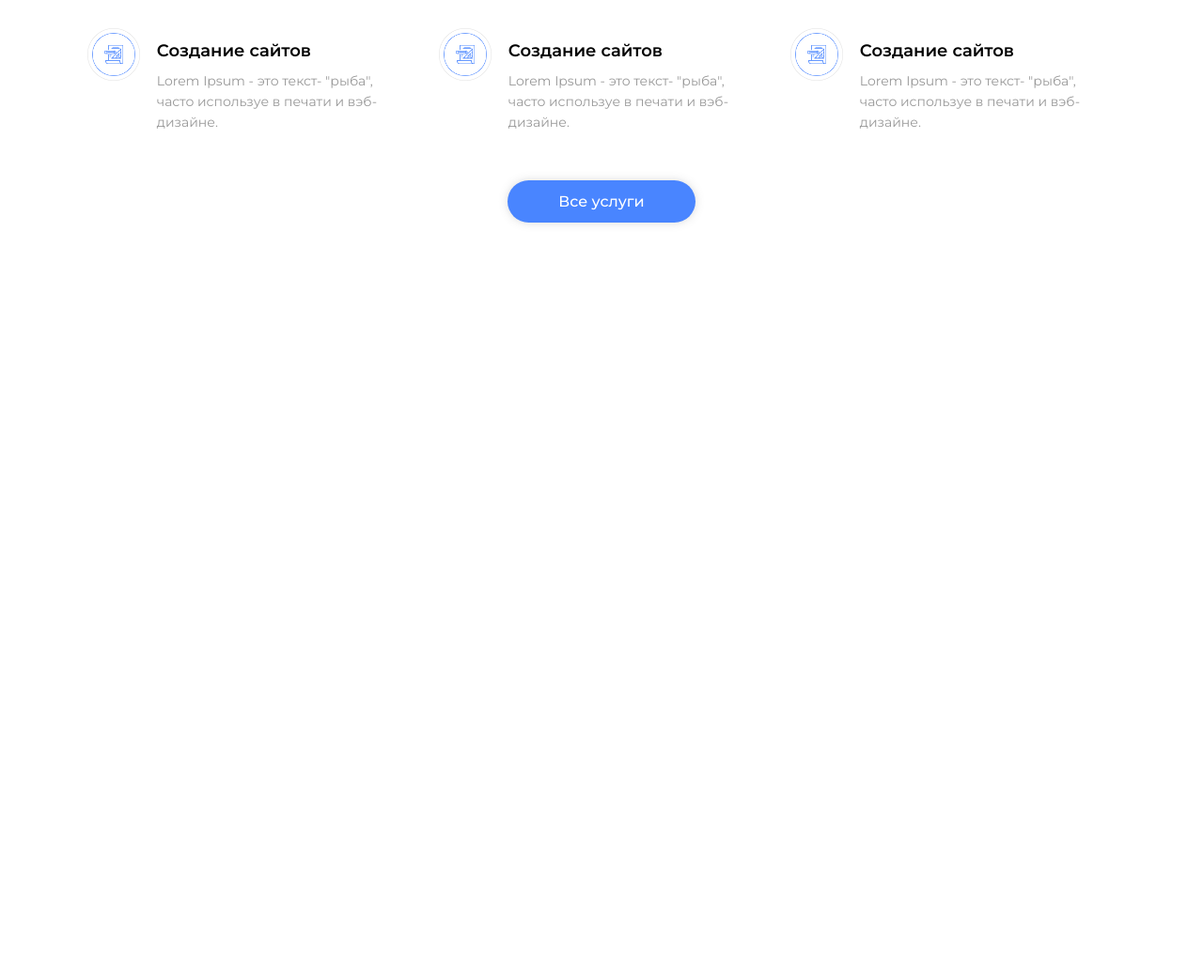
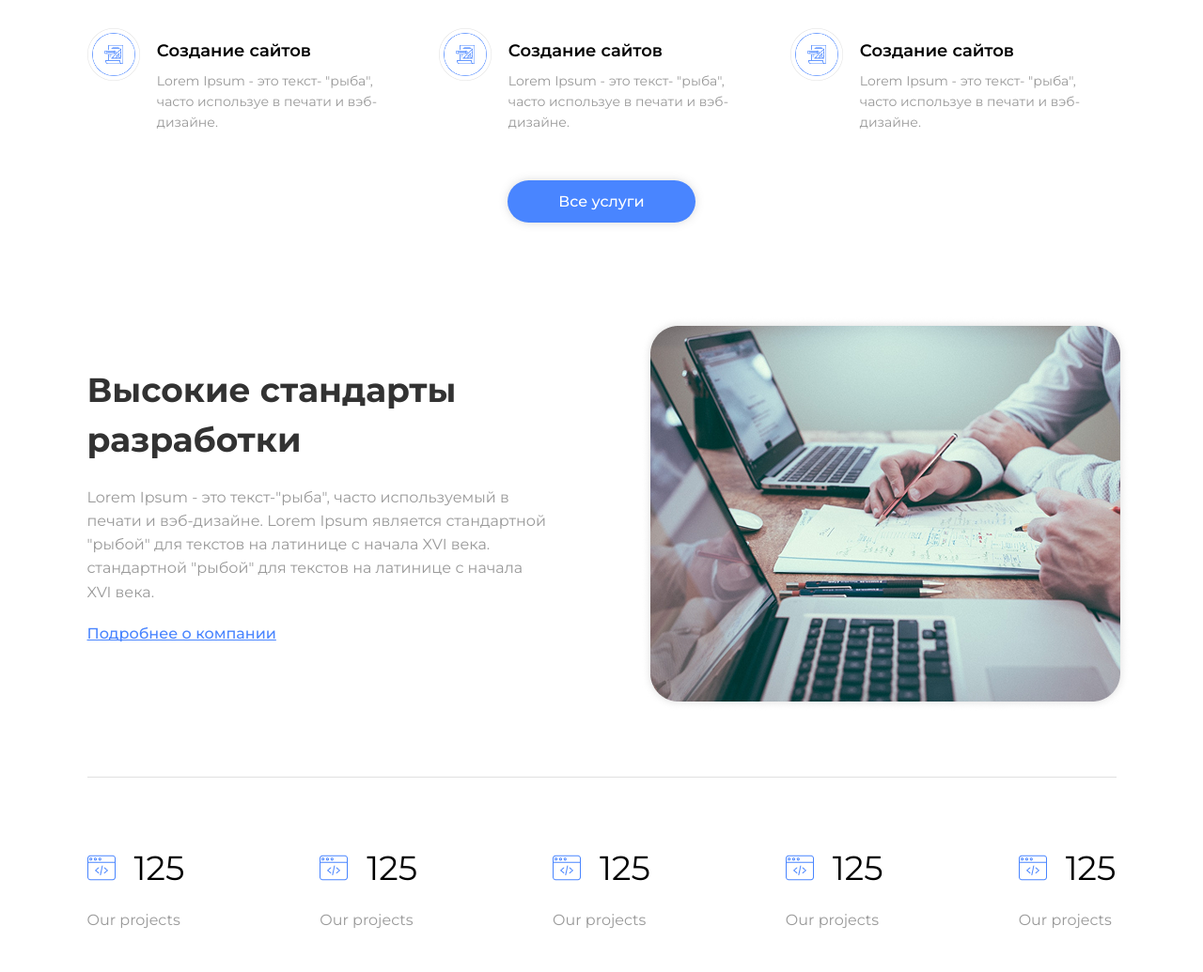
Before and after one commit to KonstantinOstapiuk/Templates_4, a plain HTML site: page index.html in a window 1280 px wide. Shown: the part 1153-2188 px from the top of the page at 94% size. Before the commit the page ends 1490 px from the top, so only its background shows below. Drawn offline with Linux system fonts and the light colour scheme; files whose address does not match are found by name.

Commit message:
aboutUs section

```diff
--- a/esets/styles/style.css
+++ b/esets/styles/style.css
@@ -114,7 +114,6 @@ body {
 .servicesMenu {
     display: flex;
     gap: 27px;
-
 }
 
 .servicesCard {
@@ -130,9 +129,9 @@ body {
 }.serviceImg {
     width: 100%;
     height: 100%;
-     object-fit: contain;
+    object-fit: contain;
 }
-.servicesCardText {
+.servicesCardWrapper {
     margin-top: 40px;
 }
 .servicesCardTitle {
@@ -150,3 +149,85 @@ body {
     color: var(--grey);
 }
 /* services===================================== */
+.aboutUs .conteiner{
+    display: flex;
+    flex-direction: column;
+}
+.aboutUsWrapper {
+    display: flex;
+    align-items: center;
+    gap: 100px;
+    margin-bottom: 90px;
+}
+.aboutUsText {
+    max-width: 489px;
+    height: 295px;
+    display: flex;
+    flex-direction: column;
+    justify-content: space-between;
+}
+.aboutUsTitle {
+    font-family: var(--font-family);
+    font-weight: 700;
+    font-size: 36px;
+    line-height: 146%;
+    color: var(--dark)
+}
+.aboutUsSubtitle {
+    font-family: var(--font-family);
+    font-weight: 400;
+    font-size: 16px;
+    line-height: 158%;
+    color: var(--grey);
+}
+.aboutUsHref {
+    font-family: var(--font-family);
+    font-weight: 500;
+    font-size: 16px;
+    text-decoration: underline;
+    text-decoration-skip-ink: none;
+    color: var(--accent);
+}
+.aboutUsImg {
+    border-radius: 30px;
+    width: 500px;
+    height: 400px;
+}
+.aboutUsImg .img {
+    width: 100%;
+    height: 100%;
+    object-fit: contain;
+}
+.aboutUsMenu {
+    display: flex;
+    justify-content: space-between;
+    align-items: center;
+    border-top: 1px solid var(--light-grey);
+    padding: 70px 0;
+}
+.aboutUsNum {
+    max-width: 104px;
+    height: 67px;
+    display: flex;
+    flex-direction: column;
+    row-gap: 17px;
+}
+.aboutUsNumWrapper {
+    display: flex;
+    gap: 20px;
+    align-items: center;
+}
+.aboutUsNum-title {
+    font-family: var(--font-family);
+    font-weight: 400;
+    font-size: 36px;
+    line-height: 146%;
+    color: #000;
+}
+.aboutUsNum-subtitle {
+    font-family: var(--font-family);
+    font-weight: 400;
+    font-size: 16px;
+    line-height: 158%;
+    color: var(--grey);
+}
--- a/index.html
+++ b/index.html
@@ -33,7 +33,7 @@
                     <div class="servicesCardImg">
                         <img src="./esets/images/service_card.png" class="serviceImg" alt="serviceImg">
                     </div>
-                    <div class="servicesCardText">
+                    <div class="servicesCardWrapper">
                         <h4 class="servicesCardTitle">Создание сайтов</h4>
                         <p class="servicesCardSubtitle">Lorem Ipsum - это текст- "рыба", часто используе в печати и вэб-дизайне.</p>
                     </div>
@@ -42,7 +42,7 @@
                     <div class="servicesCardImg">
                         <img src="./esets/images/service_card.png" class="serviceImg" alt="serviceImg">
                     </div>
-                    <div class="servicesCardText">
+                    <div class="servicesCardWrapper">
                         <h4 class="servicesCardTitle">Создание сайтов</h4>
                         <p class="servicesCardSubtitle">Lorem Ipsum - это текст- "рыба", часто используе в печати и вэб-дизайне.</p>
                     </div>
@@ -51,7 +51,7 @@
                     <div class="servicesCardImg">
                         <img src="./esets/images/service_card.png" class="serviceImg" alt="serviceImg">
                     </div>
-                    <div class="servicesCardText">
+                    <div class="servicesCardWrapper">
                         <h4 class="servicesCardTitle">Создание сайтов</h4>
                         <p class="servicesCardSubtitle">Lorem Ipsum - это текст- "рыба", часто используе в печати и вэб-дизайне.</p>
                     </div>
@@ -61,7 +61,55 @@
         </div>
     </section>
     <section class="aboutUs">
-
+        <div class="conteiner">
+            <div class="aboutUsWrapper">
+                <div class="aboutUsText">
+                    <h2 class="aboutUsTitle">Высокие стандарты разработки</h2>
+                    <p class="aboutUsSubtitle">Lorem Ipsum - это текст-"рыба", часто используемый в печати и вэб-дизайне. Lorem Ipsum является стандартной "рыбой" для текстов на латинице с начала XVI века.  стандартной "рыбой" для текстов на латинице с начала XVI века. </p>
+                    <a href="№" class="aboutUsHref">Подробнее о компании</a>
+                </div>
+                <div class="aboutUsImg">
+                    <img src="./esets/images/aboutгs_img.png" alt="pmg">
+                </div>
+            </div>
+            <ul class="aboutUsMenu">
+                <li class="aboutUsNum">
+                    <div class="aboutUsNumWrapper">
+                        <img src="./esets/images/aboutгs_num.png" alt="pmg">
+                        <h4 class="aboutUsNum-title">125</h4>
+                    </div>
+                    <p class="aboutUsNum-subtitle">Our projects</p>
+                </li>
+                <li class="aboutUsNum">
+                    <div class="aboutUsNumWrapper">
+                        <img src="./esets/images/aboutгs_num.png" alt="pmg">
+                        <h4 class="aboutUsNum-title">125</h4>
+                    </div>
+                    <p class="aboutUsNum-subtitle">Our projects</p>
+                </li>
+                <li class="aboutUsNum">
+                    <div class="aboutUsNumWrapper">
+                        <img src="./esets/images/aboutгs_num.png" alt="pmg">
+                        <h4 class="aboutUsNum-title">125</h4>
+                    </div>
+                    <p class="aboutUsNum-subtitle">Our projects</p>
+                </li>
+                <li class="aboutUsNum">
+                    <div class="aboutUsNumWrapper">
+                        <img src="./esets/images/aboutгs_num.png" alt="pmg">
+                        <h4 class="aboutUsNum-title">125</h4>
+                    </div>
+                    <p class="aboutUsNum-subtitle">Our projects</p>
+                </li>
+                <li class="aboutUsNum">
+                    <div class="aboutUsNumWrapper">
+                        <img src="./esets/images/aboutгs_num.png" alt="pmg">
+                        <h4 class="aboutUsNum-title">125</h4>
+                    </div>
+                    <p class="aboutUsNum-subtitle">Our projects</p>
+                </li>
+            </ul>
+        </div>
     </section>
 </body>
 </html>
```
Also changed, not shown: esets/images/aboutгs_img.png (added), esets/images/aboutгs_num.png (added).
